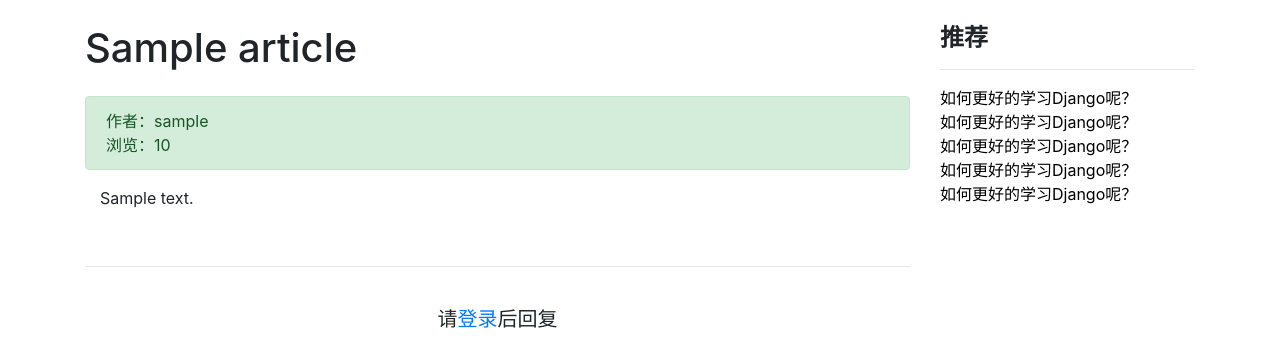
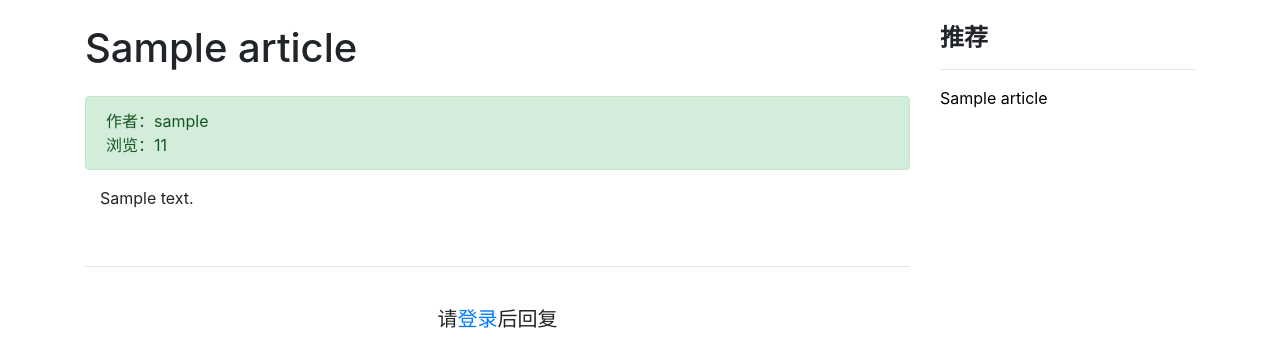
Before and after one commit to NKMYHinata/Django_Blog, a Django app: page /detail/?id=1 in a window 1280 px wide. Shown: the part 56-420 px from the top of the page. Run offline with Django 3.2, Linux system fonts and the light colour scheme; tables that the repository leaves empty hold one stand-in row (Sample ...); some libraries are stand-ins or nearby versions.

Commit message:
推荐文章

```diff
--- a/home/views.py
+++ b/home/views.py
@@ -85,15 +85,25 @@
             article = Article.objects.get(id=id)
         except Article.DoesNotExist:
             return render(request, '404.html')
+        else:
+            # 浏览量+1
+            article.total_views += 1
+            article.save()
 
         # 3
         categories = ArticleCategory.objects.all()
+
+
+        # 查询浏览量最高的10个文章数据
+
+        hot_articles = Article.objects.order_by('-total_views')[:9]
 
         # 4
         context = {
             'categories': categories,
             'category': article.category,
-            'article': article
+            'article': article,
+            'hot_article': hot_articles
         }
 
         return render(request, 'detail.html', context)
--- a/templates/detail.html
+++ b/templates/detail.html
@@ -161,11 +161,10 @@
             <div class="sidebar__inner">
                     <h4><strong>推荐</strong></h4>
                     <hr>
-                    <a href="#" style="color: black">如何更好的学习Django呢？</a><br>
-                    <a href="#" style="color: black">如何更好的学习Django呢？</a><br>
-                    <a href="#" style="color: black">如何更好的学习Django呢？</a><br>
-                    <a href="#" style="color: black">如何更好的学习Django呢？</a><br>
-                    <a href="#" style="color: black">如何更好的学习Django呢？</a><br>
+
+                    {% for hot_article in hot_article %}
+                        <a href="{% url 'home:detail' %}?id={{ hot_article.id }}" style="color: black">{{ hot_article.title }}</a><br>
+                    {% endfor %}
             </div>
         </div>
     </div>
```
Also changed, not shown: 1 other file.
